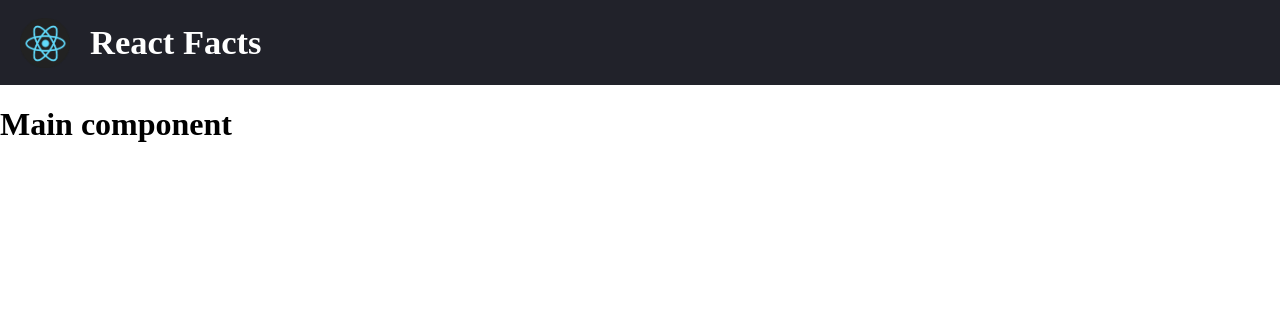
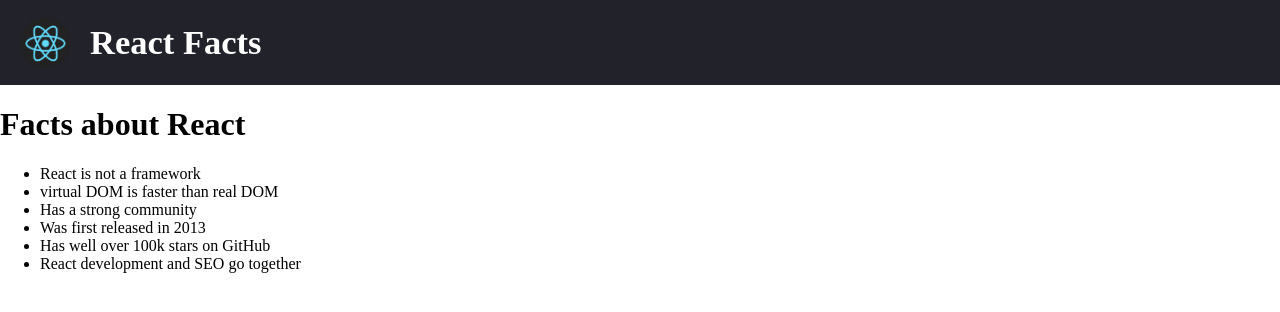
Before and after one commit to andydangit/spa-react-info, a React (Create React App) app: page / in a window 1280 px wide. Shown: the top 312 px of the page. Built offline with nearby package versions, Linux system fonts and the light colour scheme.

Commit message:
Feat: add content to the Main page

```diff
--- a/src/components/Main.js
+++ b/src/components/Main.js
@@ -3,7 +3,15 @@
 function Main() {
   return (
     <div>
-        <h1>Main component</h1>
+        <h1>Facts about React</h1>
+        <ul>
+            <li> React is not a framework </li>
+            <li> virtual DOM is faster than real DOM</li>
+            <li> Has a strong community </li>
+            <li> Was first released in 2013</li>
+            <li> Has well over 100k stars on GitHub</li>
+            <li> React development and SEO go together</li>
+            </ul>
     </div>
   )
 }
```
Also changed, not shown: src/components/Main.css (added).
